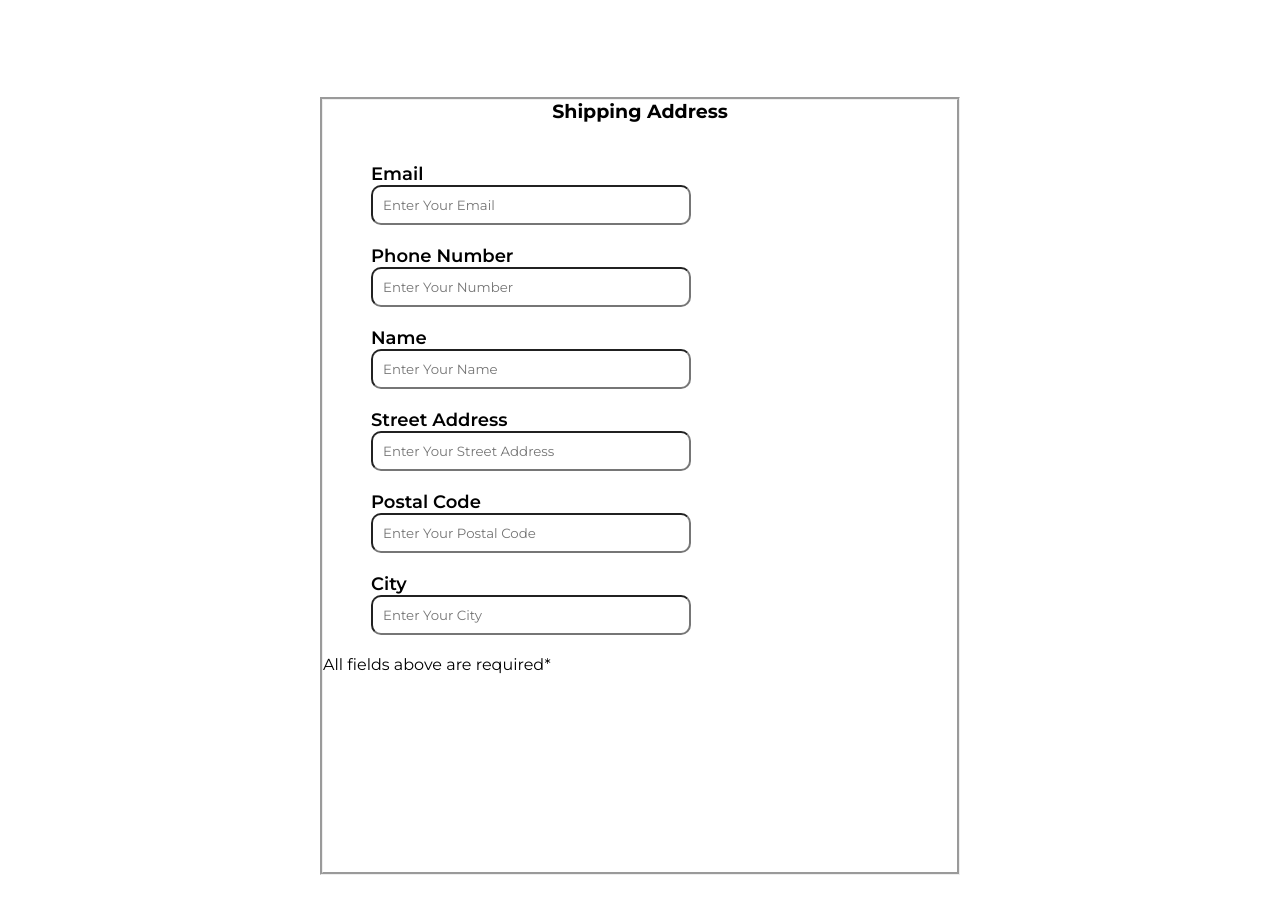
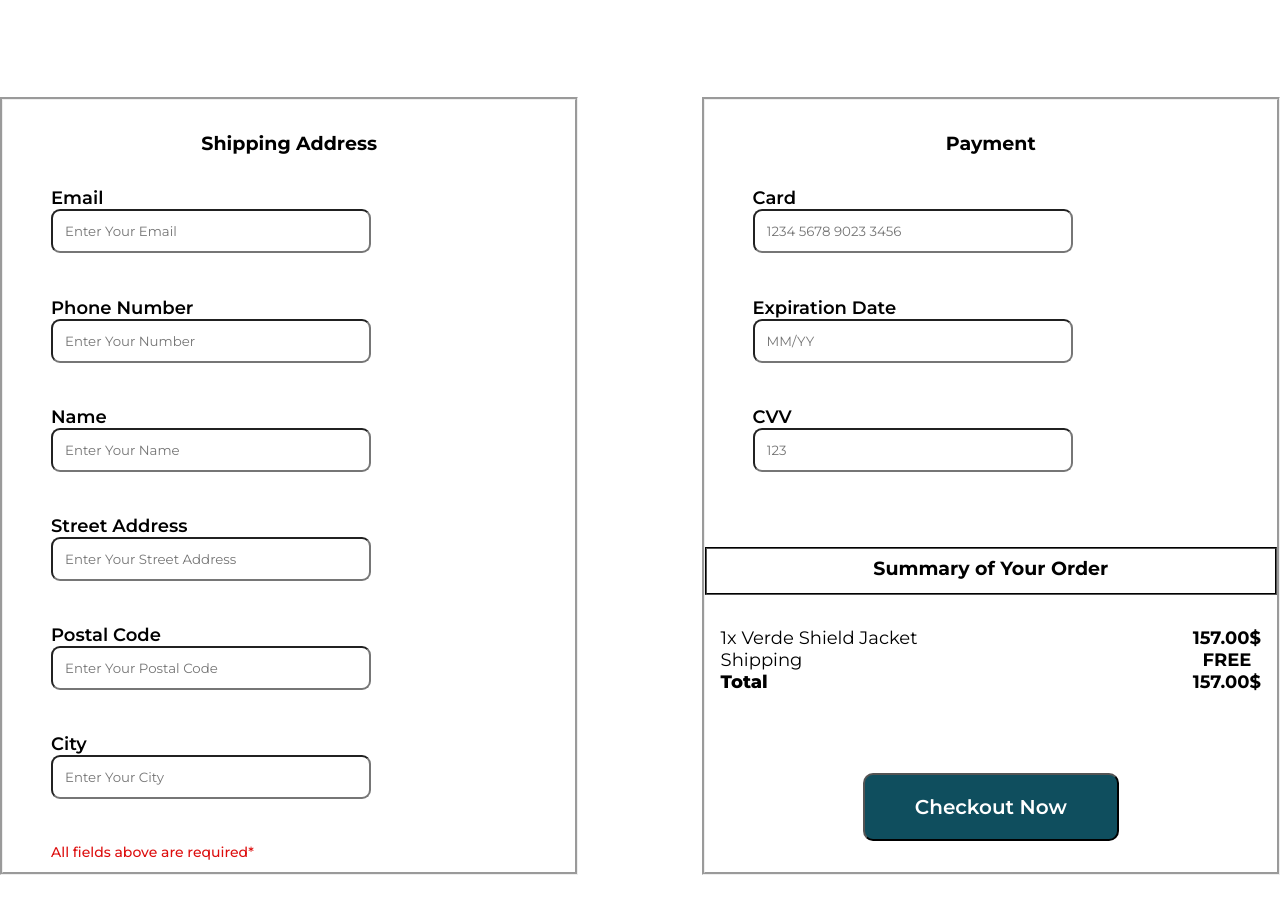
Before and after one commit to olekb2001/Rainy-Days-project, a plain HTML site: page Checkout.html in a window 1280 px wide. Shown: the part 768-1682 px from the top of the page. Drawn offline with nearby package versions, Linux system fonts and the light colour scheme.

Commit message:
changes to about us and to checkout

```diff
--- a/Checkout.html
+++ b/Checkout.html
@@ -97,7 +97,41 @@
                     <div class="required-fields">
                         <p>All fields above are required*</p>
                     </div>
+                </div>
+            </div>
+            <div class="right-side-checkout">
+                <h3 class="head-rightside">Payment</h3>
+                <div class="credit-detail-form-box">
+                    <form>
+                        <h3 class="form-names">Card</h3>
+                        <input type="text" placeholder="1234 5678 9023 3456" class="details-decoration-credit">
+                        <br>
+                        <h3 class="form-names">Expiration Date</h3>
+                        <input type="text" placeholder="MM/YY" class="details-decoration-credit">
+                        <br>
+                        <h3 class="form-names">CVV</h3>
+                        <input type="text" placeholder="123" class="details-decoration-credit">
+                    </form>
+                    <div class="summary-of-order-box">
+                        <h3 class="summary-header">Summary of Your Order</h3>
+                        <div class="summary-alignment">
+                            <ul class="left-bot-summary">
+                                <li>1x Verde Shield Jacket</li>
+                                <li>Shipping</li>
+                                <li><span>Total</span></li>
+                            </ul>
+                            <ul class="right-bot-summary">
+                                <li>157.00$</li>
+                                <li>FREE</li>
+                                <li>157.00$</li>
+                            </ul>
+                        </div>
+                        <div class="checkout-button">
+                            <button class="checkout-btn">Checkout Now</button>
 
+                        </div>
+
+                    </div>
 
 
 
@@ -110,11 +144,12 @@
 
 
 
-            </div>
 
 
 
 
+
+            </div>
 
 
         </section>
--- a/style.css
+++ b/style.css
@@ -45,6 +45,9 @@ header nav .nav-links-pre a{
     line-height: normal;
     font-weight: 550;
     }
+header nav .nav-links-pre a:hover{
+    color: #DD883A;
+}
 /* edit end */
 .icons a{
     color: white;
@@ -728,6 +731,7 @@ main{
     justify-content: center;
     align-items: center;
     position: relative;
+    gap:7.7rem;
 }
 .left-side-checkout{
     border-style: groove;
@@ -741,38 +745,152 @@ main{
     font-weight: 700;
     line-height: normal;
     text-align: center;
-    margin-bottom: 2.5rem;
+    margin-bottom: 2rem;
+    margin-top: 2rem;;
 }
-
-
 
 .left-side-checkout .detail-form-box form{
     margin-left: 3rem;
-
-
 }
 
 .left-side-checkout .detail-form-box form input{
     display: inline-block;
     width: 20rem;
     text-align:left;
-    padding: 10px;
+    padding: 12px;
     margin-top: 20px;
-    margin-bottom: 20px;
-    border-radius: 10px;
+    margin-bottom: 2.7rem;
+    border-radius: 9px;
 
 }
 
 .left-side-checkout .detail-form-box form .name-of-forms{
     color: #000;
-    font-family: Montserrat;
     font-size: 18px;
     font-style: normal;
     font-weight: 600;
     line-height: normal;
     margin-bottom: -20px;
+}
+.left-side-checkout .detail-form-box .required-fields p{
+    margin-left: 3rem;
+    color: #dd0e0e;
+    font-size: 14px;
+    font-style: normal;
+    font-weight: 500;
+    line-height: normal;
+}
+/* right side checkout */
+.right-side-checkout{
+    border-style: groove;
+    height: 48.625rem;
+    width:40rem;
+}
+.right-side-checkout .head-rightside{
+    color: #000;
+    font-size: 19px;
+    font-style: normal;
+    font-weight: 700;
+    line-height: normal;
+    text-align: center;
+    margin-bottom: 2rem;
+    margin-top: 2rem;
+}
+.right-side-checkout .credit-detail-form-box form{
+    margin-left: 3rem;
+}
+.right-side-checkout .credit-detail-form-box form input{
+    display: inline-block;
+    width: 20rem;
+    text-align:left;
+    padding: 12px;
+    margin-top: 20px;
+    margin-bottom: 2.7rem;
+    border-radius: 9px;
+}
+.right-side-checkout .credit-detail-form-box form .form-names{
+    color: #000;
+    font-size: 18px;
+    font-style: normal;
+    font-weight: 600;
+    line-height: normal;
+    margin-bottom: -20px;
+}
+/* bottom part of right side */
+.credit-detail-form-box .summary-of-order-box .summary-header{
+    color: #000;
+    font-size: 19px;
+    font-style: normal;
+    font-weight: 700;
+    line-height: normal;
+    text-align: center;
+    margin-bottom: 2rem;
+    margin-top: 2rem;
+    border-style: groove;
+    height: 3rem;
+    padding-top: 8px;
+    border-color: #000000;
+    border-width:2px;
+}
+.summary-of-order-box .summary-alignment{
+    display: flex;
+    align-items: center;
+    justify-content: space-between;
+}
+.summary-of-order-box .summary-alignment .left-bot-summary{
+    list-style: none;
+    margin-left: 1rem;
+}
+.summary-of-order-box .summary-alignment .right-bot-summary{
+    list-style: none;
+    margin-right: 1rem;
+}
+.summary-of-order-box .summary-alignment .left-bot-summary li{
+    color: #000;
+    font-size: 18px;
+    font-style: normal;
+    font-weight: 400;
+    line-height: normal;
+}
+.summary-of-order-box .summary-alignment .right-bot-summary li{
+    color: #000;
+    text-align: center;
+    font-size: 18px;
+    font-style: normal;
+    font-weight: 700;
+    line-height: normal;
+}
+.summary-of-order-box .summary-alignment .left-bot-summary li span{
+    color: #000;
+    font-size: 18px;
+    font-style: normal;
+    font-weight: 800;
+    line-height: normal;
+}
+.summary-of-order-box .checkout-button{
+    display: flex;
+    align-items: center;
+    justify-content: center;
+    margin-top: 5rem;
 
 }
+.summary-of-order-box .checkout-button .checkout-btn{
+    padding:20px 50px;
+    border-radius: 10px;
+    background-color: #0F4E5E;
+    color: #FFF;
+    font-size: 20px;
+    font-style: normal;
+    font-weight: 600;
+    line-height: normal;
+}
+.summary-of-order-box .checkout-button .checkout-btn:hover{
+    cursor: pointer;
+    background-color: #0c313a;
+}
+
+
+
 
 
 
@@ -868,8 +986,48 @@ main{
     .about-us-container{
         flex-direction: column;
 
+    }
+    .about-us-container .about-us-text p{
+        min-width: 18.75rem;
+    }
+
+    /* checkout */
+    .top-checkout{
+        flex-direction: column;
+    }
+    .product-quantity{
+        width:18.75rem;
+    }
+    .total-price{
+        width:18.75rem;
+    }
+    /* checkout bottom */
+    .middle-checkout{
+        flex-direction: column;
 
     }
+    .left-side-checkout{
+        border-style: groove;
+        height: 48.625rem;
+        width:18.75rem;
+    }
+
+    .left-side-checkout .detail-form-box form input{
+        width: 14rem;
+    }
+    .right-side-checkout{
+        border-style: groove;
+        height: 48.625rem;
+        width:18.75rem;
+    }
+    .right-side-checkout .credit-detail-form-box form input{
+        width: 14rem;
+    }
+
+
+
+
+
 
 
 
```
Also changed, not shown: shoppingCart.html (+1 -1 lines).
